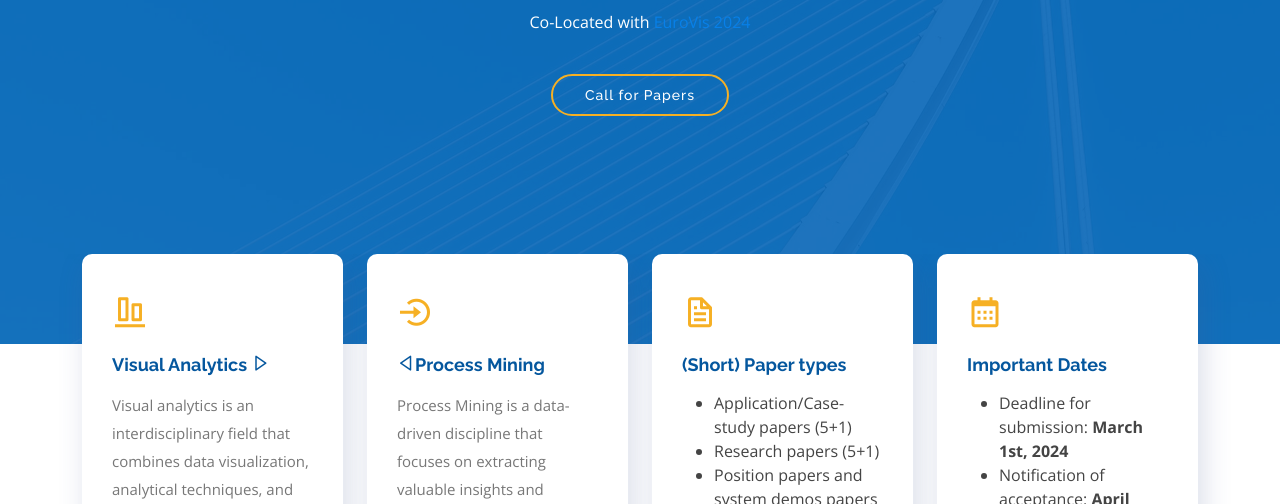
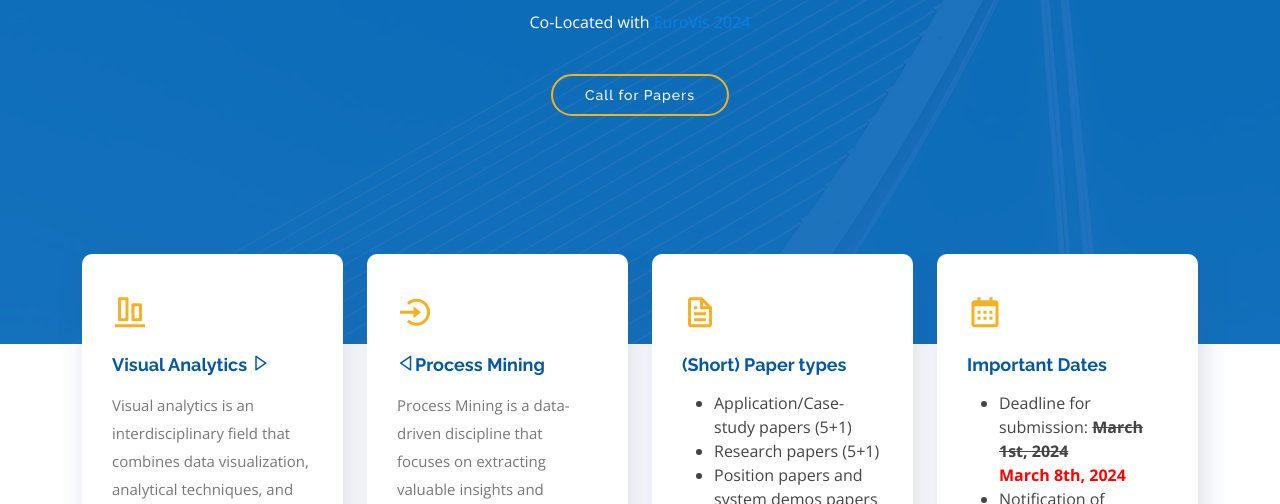
Before and after one commit to Vipra-workshop/homepage, a plain HTML site: page index.html in a window 1280 px wide. Shown: the part 296-800 px from the top of the page. Drawn offline with nearby package versions, Linux system fonts and the light colour scheme.

Commit message:
Updated website with new deadline.

```diff
--- a/index.html
+++ b/index.html
@@ -181,7 +181,8 @@
               <h4 class="title"><a href="">Important Dates</a></h4>
               <p class="description">
 			  <ul>
-                <li>Deadline for submission: <b>March 1st, 2024</b></li>
+                <li>Deadline for submission: <b><s>March 1st, 2024</s></b></br>
+				<b style="color: red;">March 8th, 2024</b></li>
                 <li>Notification of acceptance: <b>April 12th, 2024</b></li>
                 <li>Vipra 2024 Workshop: <br/><b>May 27th, 2024</b></li>
               </ul>
@@ -294,7 +295,7 @@
               All submission deadlines are at 23:59 GMT on the date indicated.
 
               <ul>
-                <li><i class="ri-check-double-line"></i> Deadline for submission: March 1st, 2024</li>
+                <li><i class="ri-check-double-line"></i> Deadline for submission: <b style="color: red;">March 8th, 2024 (deadline extended)</b></li>
                 <li><i class="ri-check-double-line"></i> Notification of acceptance: April 12th, 2024</li>
                 <li><i class="ri-check-double-line"></i> Vipra 2024 Workshop: May 27th, 2024 (in conjunction with EuroVis 2024)</li>
               </ul>
```
